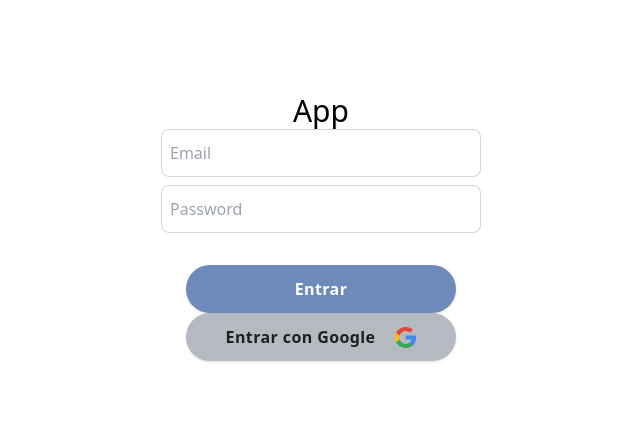
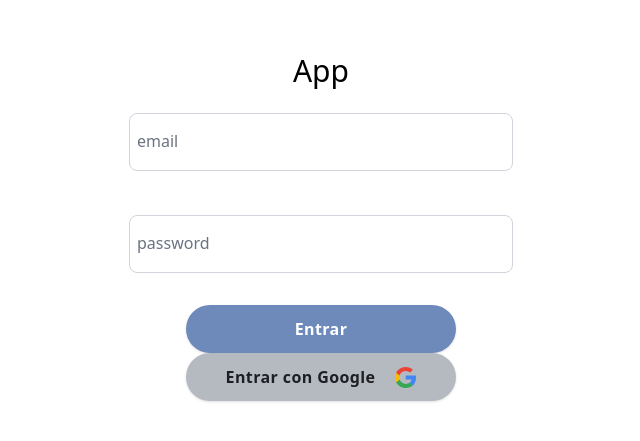
Before and after one commit to Ignaciofabian93/mern-group-project, a React (Vite) app: page /login in a window 1280 px wide. Shown: the part 173-614 px from the top of the page, without its empty margins (319-959 px from the left). Built offline with nearby package versions, Linux system fonts and the light colour scheme; no server answers.

Commit message:
inputs dinamicos

```diff
--- a/src/components/Textfield/Textfield.jsx
+++ b/src/components/Textfield/Textfield.jsx
@@ -1,24 +1,83 @@
 import React from "react";
-import clsx from 'clsx'
+import clsx from "clsx";
 
 const Textfield = ({ value, onChange, name, type, placeholder }) => {
   return (
     <>
+      <div className="relative mt-6">
         <input
+          type={type}
           className={clsx(
+            "peer w-96 border-b",
+            "placeholder:text-transparent",
             "border-gray-300",
-          "border w-80",
-          "h-12 rounded-lg",
-          "pl-2"
+            "border rounded-lg",
+            " py-4",
+            "pl-2",
+            "outline-none",
+            "focus:border-blue-500",
+            "focus:text-black",
+            "transition duration-200",
+            "bg-inherit"
           )}
-        type={type}
-        value={value}
-        onChange={onChange}
-        name={name}
           placeholder={placeholder}
         />
+        <label
+          className={clsx(
+            "absolute",
+            "left-0 ml-1 -translate-y-3",
+            "bg-white",
+            "px-1",
+            "text-sm duration-100",
+            "ease-linear",
+            "peer-placeholder-shown:translate-y-4",
+            "peer-placeholder-shown:text-base",
+            "peer-placeholder-shown:text-gray-500",
+            "peer-focus:ml-1",
+            "peer-focus:-translate-y-3",
+            "peer-focus:px-2",
+            "peer-focus:text-sm"
+          )}
+        >
+          {name}
+        </label>
+      </div>
     </>
   );
 };
 
 export default Textfield;
+
+//  <label className="relative">
+//    <input
+//      type={type}
+//      value={value}
+//      onChange={onChange}
+//      name={name}
+//      required
+//      className={clsx(
+//        "border-gray-300",
+//        "border rounded-lg",
+//        "w-96 py-4",
+//        "pl-2",
+//        "outline-none",
+//        "focus:border-blue-500",
+//        "focus:text-black",
+//        "transition duration-200",
+//        "bg-inherit"
+//      )}
+//    />
+//    <span
+//      className={clsx(
+//        "text-opacity-80",
+//        "text-gray-600",
+//        "absolute",
+//        "left-2 top-4",
+//        "transition duration-200",
+//        "input-text pointer-events-none",
+//        "peer-valid: text-sm peer-valid: traslate-y-5"
+//      )}
+//    >
+//      {placeholder}
+//    </span>
+//  </label>;
--- a/src/index.css
+++ b/src/index.css
@@ -1,3 +1,8 @@
 @tailwind base;
 @tailwind components;
 @tailwind utilities;
+
+/* input:focus ~ .input-text,
+input:not(:placeholder-shown) + label {
+  @apply text-blue-500 bg-white transform -translate-y-7 -translate-x-0 scale-90;
+} */
--- a/src/pages/Login.jsx
+++ b/src/pages/Login.jsx
@@ -12,7 +12,7 @@ const Login = () => {
     <AuthLayout>
       <section className="w-full h-full flex flex-col items-center justify-center">
         <h1 className="text-3xl">App</h1>
-        <div className="w-full flex flex-col items-center mb-8 gap-2">
+        <div className="w-full flex flex-col items-center mb-8 gap-5">
           <Textfield
             placeholder={"Email"}
             name={"email"}
```
Lines whose indentation alone changed are shown as unchanged.
